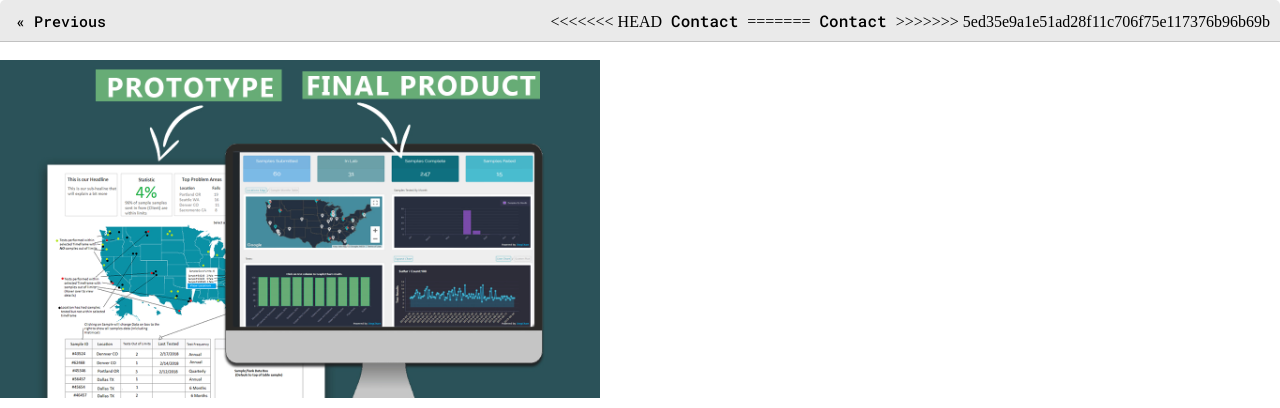
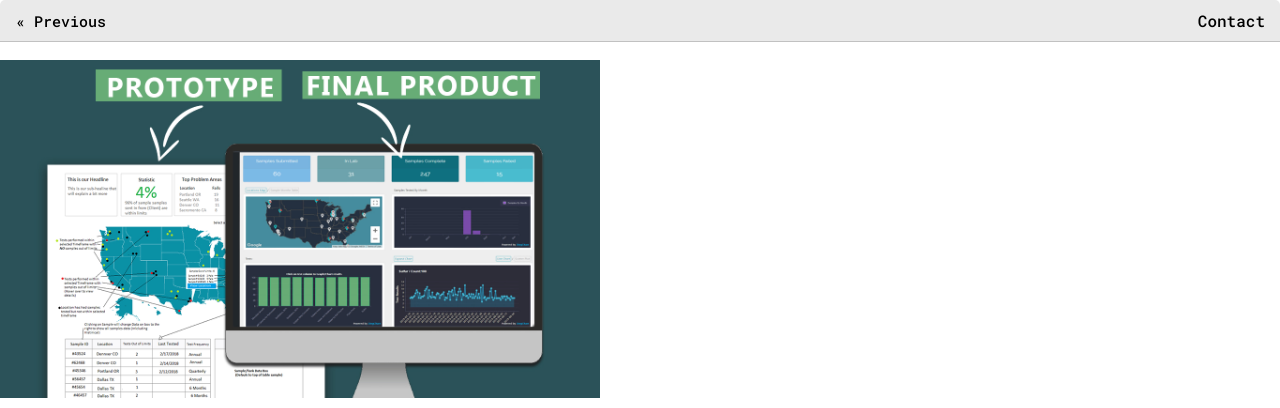
Before and after one commit to dodyprakarsa/portfolio, a plain HTML site: page dist/post.html in a window 1280 px wide. Shown: the top 408 px of the page. Drawn offline with Linux system fonts and the light colour scheme; some icons are missing.

Commit message:
commit again

```diff
--- a/dist/post.html
+++ b/dist/post.html
@@ -58,11 +58,7 @@
 		</a> -->
 
 		<ul id="navigation">
-<<<<<<< HEAD
 			<li><a href="../index.html#contacts">Contact</a></li>
-=======
-			<li><a href="/index.html#contacts">Contact</a></li>
->>>>>>> 5ed35e9a1e51ad28f11c706f75e117376b96b69b
 
 		</ul>
 	</div>
```
